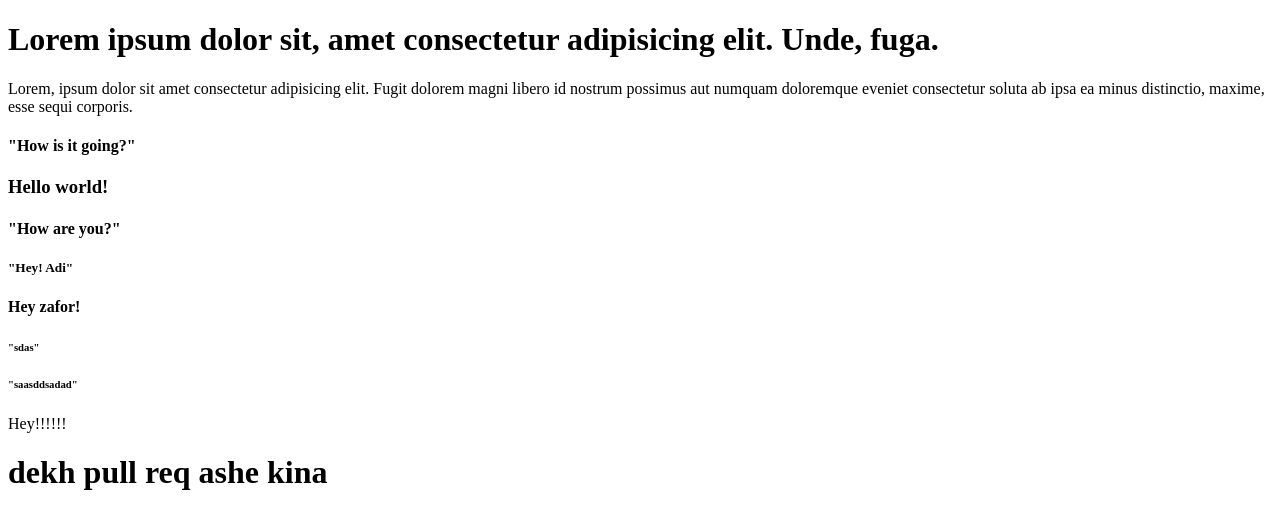
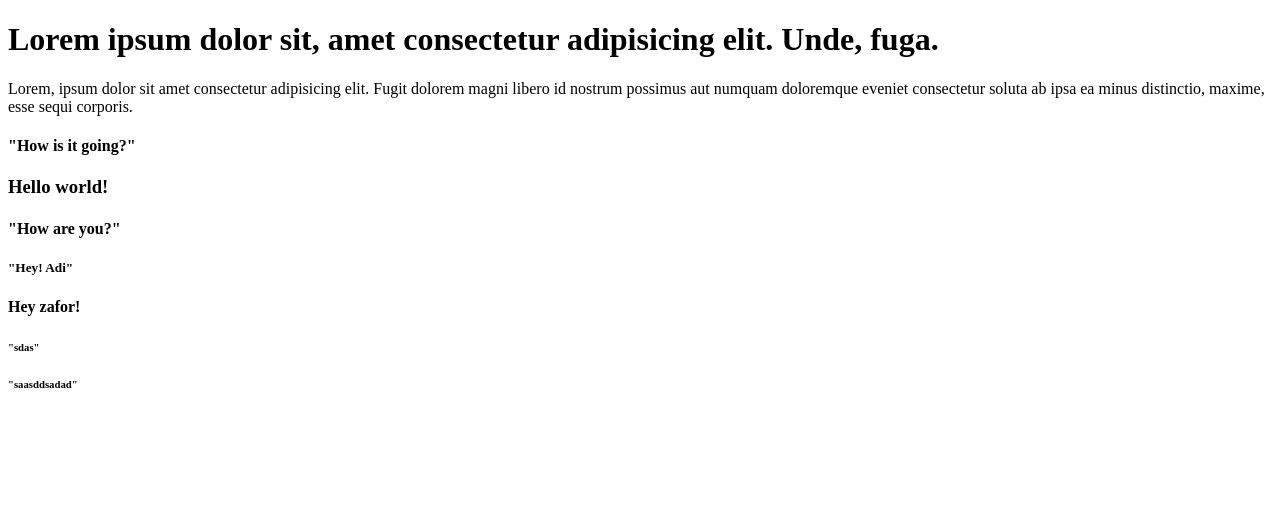
Before and after one commit to mushayed/NTN-Practice, a plain HTML site: page index.html in a window 1280 px wide. Drawn offline with Linux system fonts and the light colour scheme.

Commit message:
some cng

```diff
--- a/index.html
+++ b/index.html
@@ -23,7 +23,6 @@
     <h4>Hey zafor!</h4>
     <h6>"sdas"</h6>
     <h6>"saasddsadad"</h6>
-    <p>Hey!!!!!!</p>
-    <h1>dekh pull req ashe kina</h1>
+
   </body>
 </html>
```
